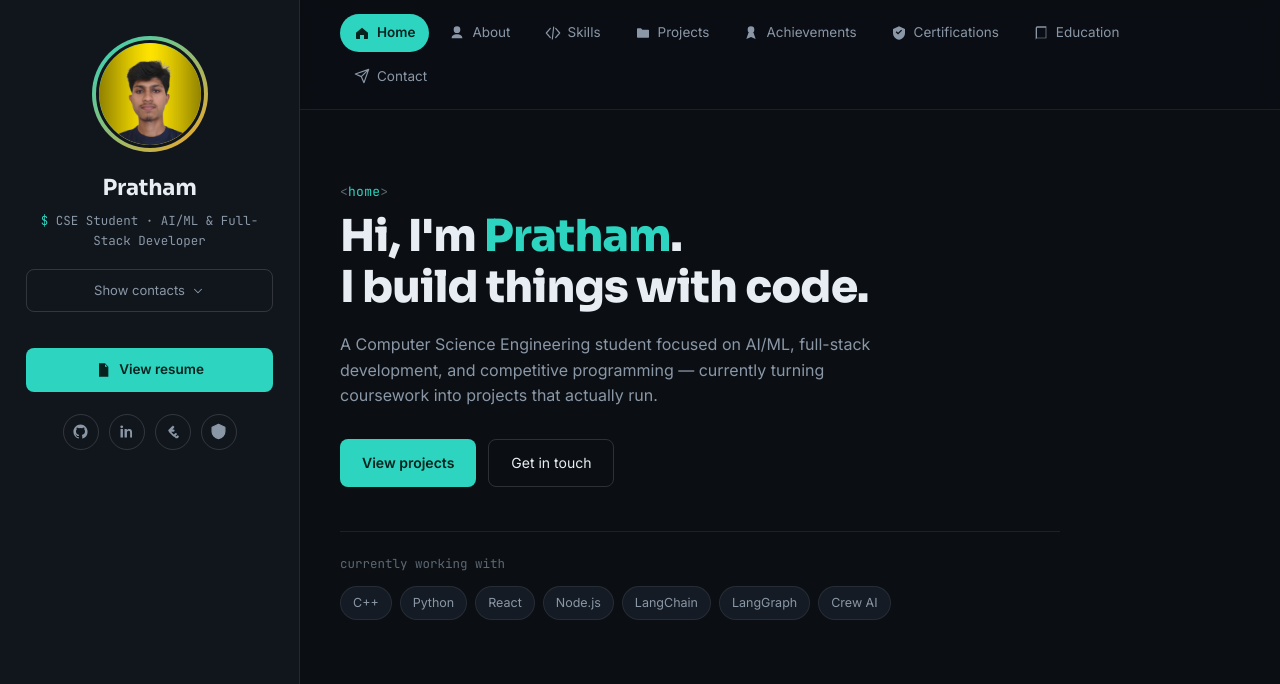
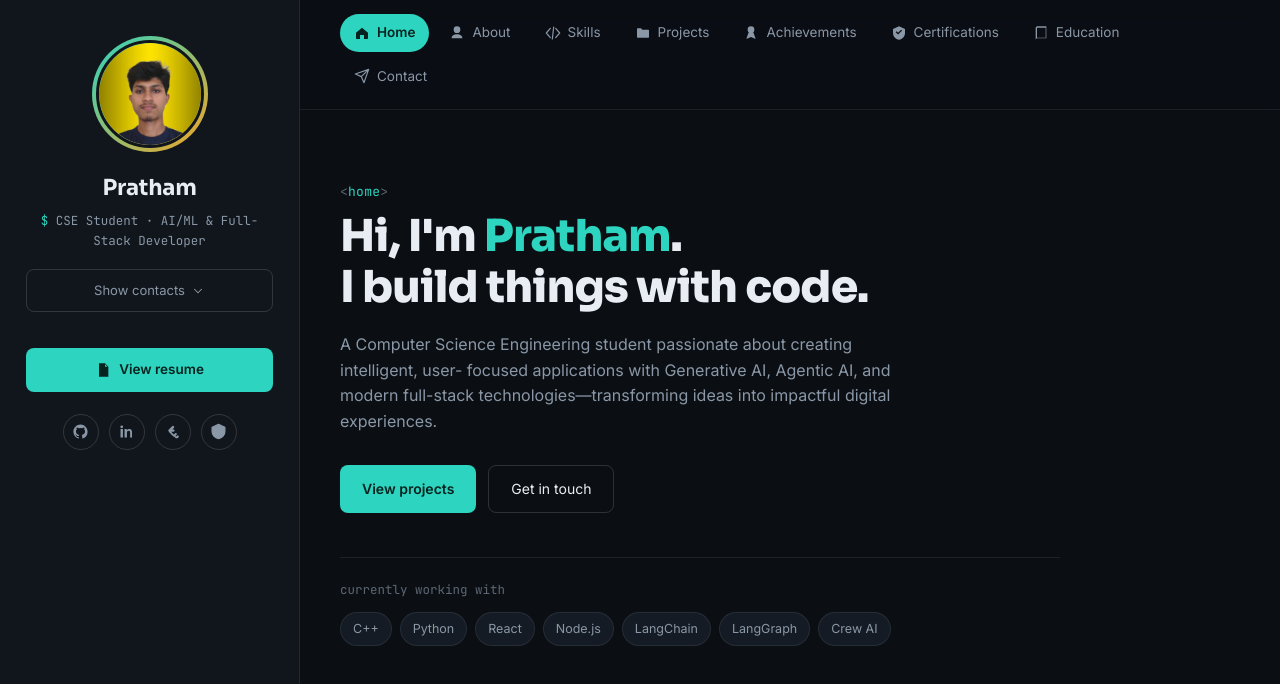
Before and after one commit to shettigarpratham6-web/my-portfolio, a React (Vite) app: page / in a window 1280 px wide. Shown: the top 684 px of the page. Built offline with nearby package versions, Linux system fonts and the light colour scheme.

Commit message:
Revise hero-sub paragraph for clarity and focus
Updated the description to reflect a focus on Generative AI and user-focused applications.

```diff
--- a/src/components/sections/Home.jsx
+++ b/src/components/sections/Home.jsx
@@ -16,9 +16,9 @@ export default function Home({ onNavigate }) {
       </h1>
 
       <p className="hero-sub">
-        A Computer Science Engineering student focused on AI/ML, full-stack
-        development, and competitive programming — currently turning
-        coursework into projects that actually run.
+       A Computer Science Engineering student passionate about creating intelligent, user-
+       focused applications with Generative AI, Agentic AI, and modern full-stack
+       technologies—transforming ideas into impactful digital experiences.
       </p>
 
       <div className="hero-actions">
```
